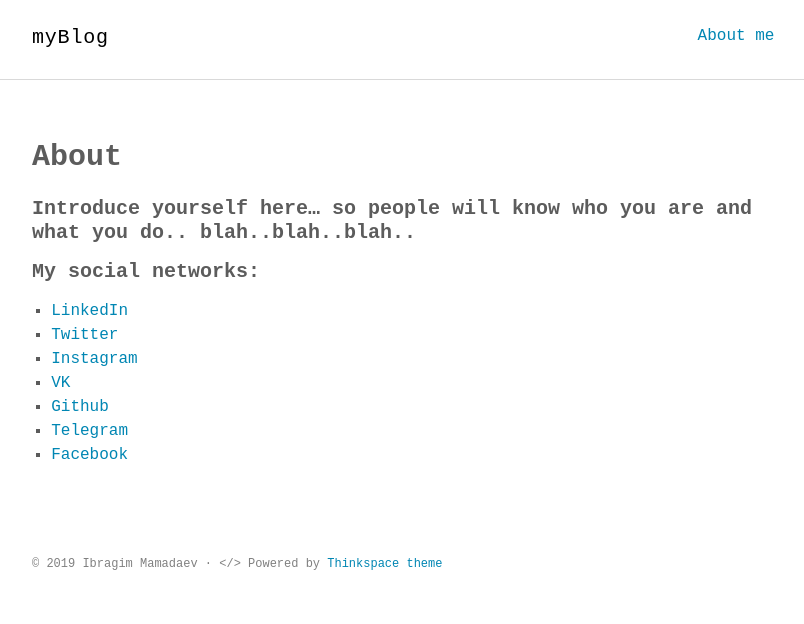
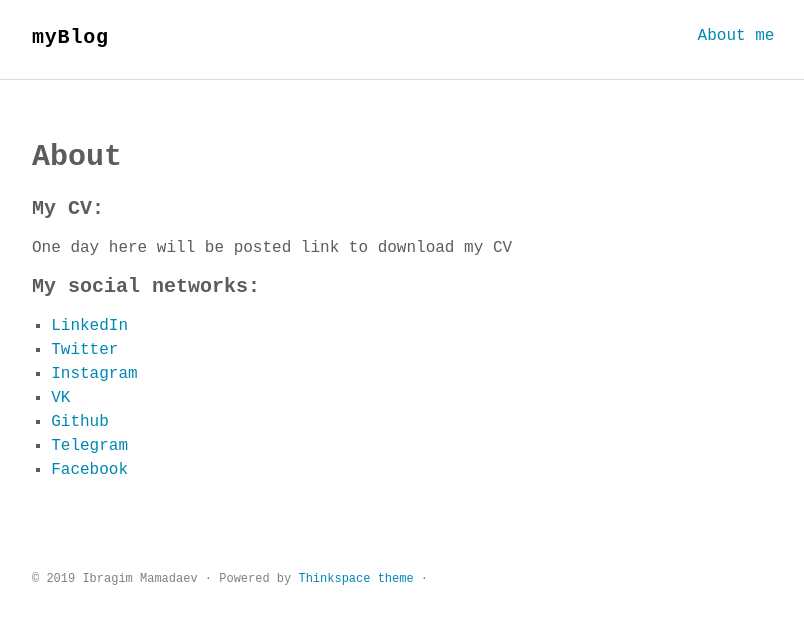
Before and after one commit to ahtubcex/ahtubcex.github.io, a Jekyll site: the page built from about.md, in a window 1280 px wide. Shown: the top 624 px of the page, without its empty margins (232-1036 px from the left). Built offline with Jekyll 4.4.1, drawn with Linux system fonts in a browser that asks for light colours; some web fonts are replaced.

Commit message:
Editions

```diff
--- a/_config.yml
+++ b/_config.yml
@@ -1,6 +1,6 @@
 # Site settings
-title_left    : "myBlog"
-# title_right   : "space" # default: ""
+# title_left    : "myBlog"
+title_right   : "myBlog" # default: ""
 description   : "Ibragim"
 keywords      : "Jekyll, theme, free, download, SEO, blog, web, minimalist, thinkspace"
 url           : https://mamadaev.github.io # site url
--- a/_includes/footer.html
+++ b/_includes/footer.html
@@ -1,5 +1,5 @@
 <footer class="site-footer">
   <div class="container">
-    <small class="block">&copy; {{ site.time | date: '%Y' }} Ibragim Mamadaev &middot; &lt;/&gt; Powered by <a href="https://github.com/heiswayi/thinkspace">Thinkspace theme</a></small>
+    <small class="block">&copy; {{ site.time | date: '%Y' }} Ibragim Mamadaev &middot; Powered by <a href="https://github.com/heiswayi/thinkspace">Thinkspace theme</a> &middot; </small>
   </div>
 </footer>
--- a/about.md
+++ b/about.md
@@ -3,8 +3,8 @@
 title: About
 permalink: /about/
 ---
-
-#### Introduce yourself here... so people will know who you are and what you do.. blah..blah..blah..
+#### My CV:
+ One day here will be posted link to download my CV
 #### My social networks:
 * [LinkedIn](https://www.linkedin.com/in/ibragim-mamadaev-393ba9182/ "Banned in Russia")
 * [Twitter](http://twitter.com/ibragimBMSTU)
```
